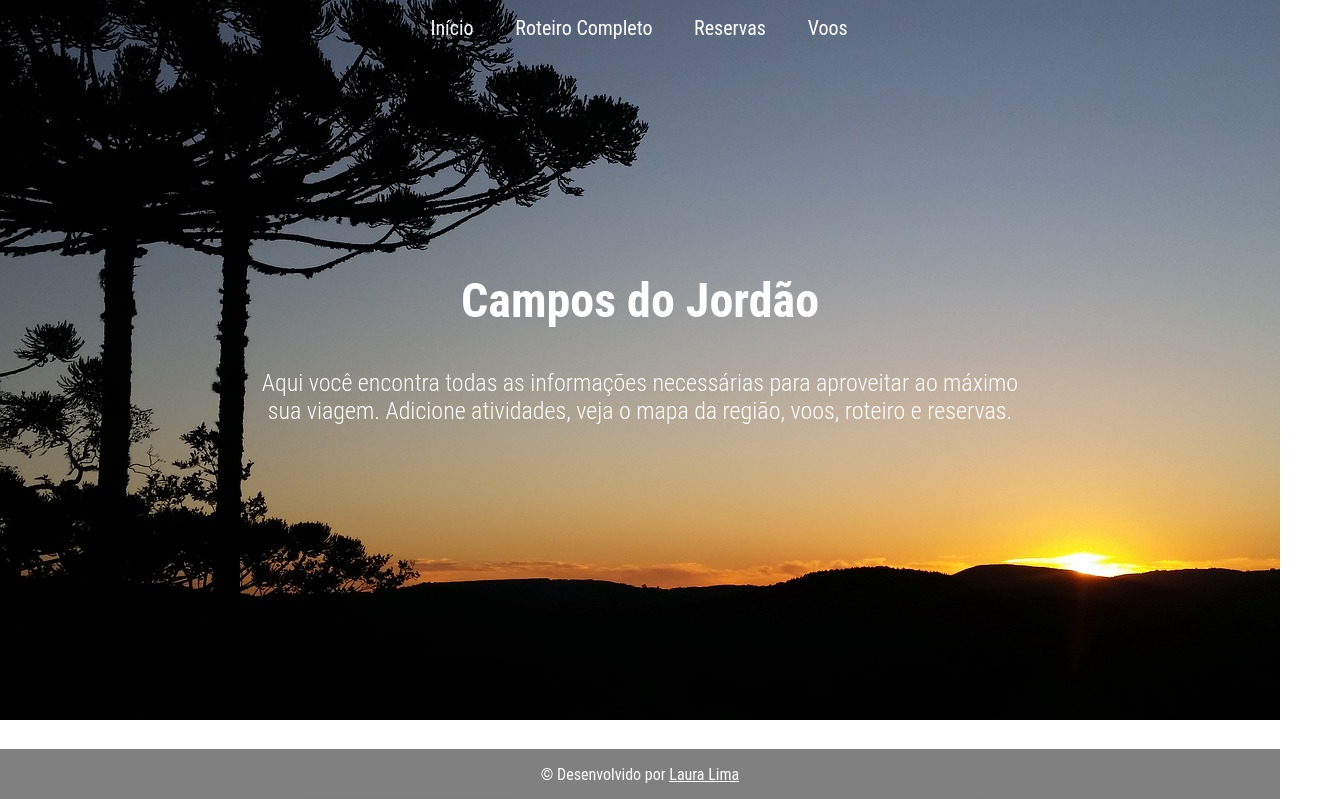
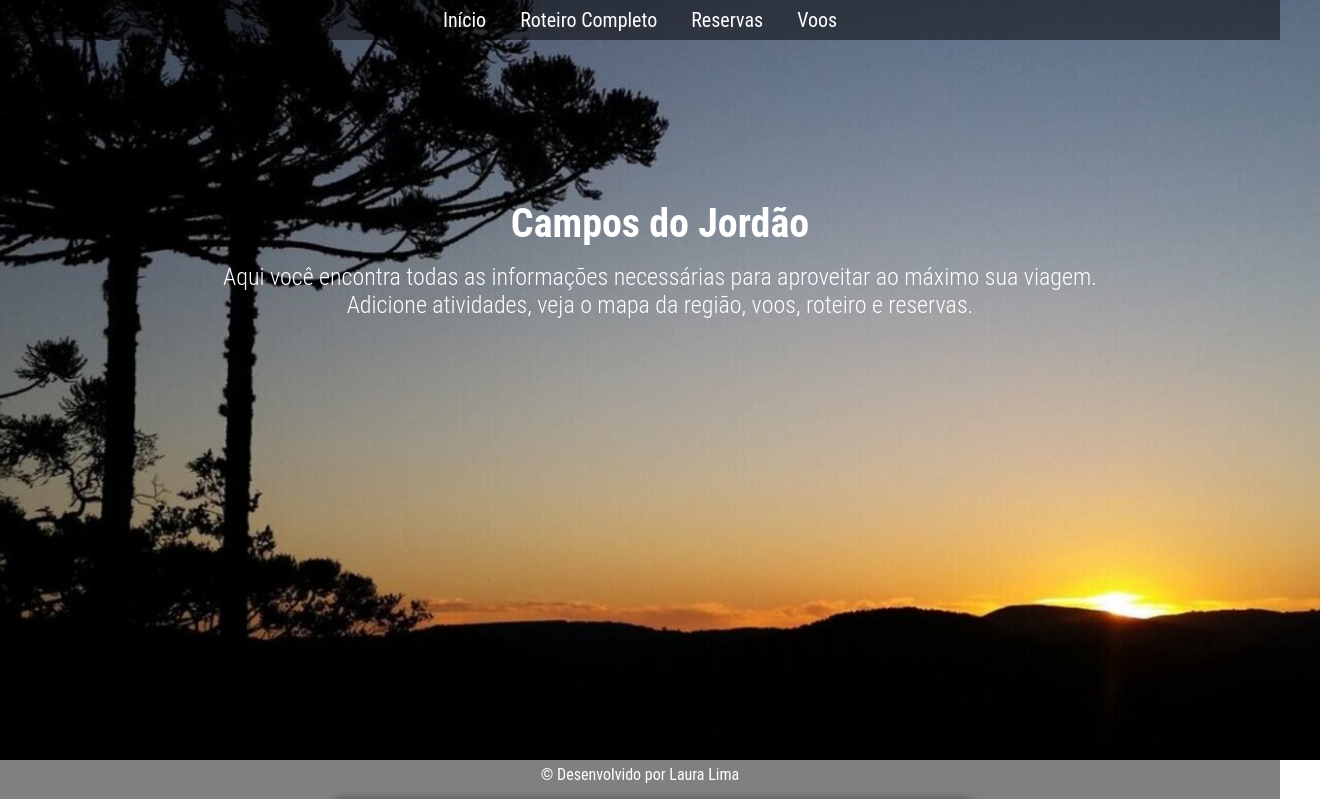
Before and after one commit to lauralimab/TripOrganizer, a plain HTML site: page index.html in a window 1280 px wide. Shown: the top 799 px of the page, 1320 px wide, since content can reach past the window. Drawn offline with nearby package versions, Linux system fonts and the light colour scheme; some packages are replaced by stand-ins of ours; no server answers.

Commit message:
Add files via upload

```diff
--- a/Reservas.css
+++ b/Reservas.css
@@ -42,6 +42,8 @@ table {
     width: 100%;
     border-collapse: collapse;
     margin-bottom: 20px;
+    margin-top: 10px;
+    margin-right: 20px;
     border-radius: 8px;
     box-shadow: rgba(0, 0, 0, 0.5) 0px 0px 10px;
 }
--- a/Roteiro.css
+++ b/Roteiro.css
@@ -1,11 +1,13 @@
 /* Estilos gerais */
 body {
     font-family: 'roboto condensed', sans-serif;
+    position: relative;
     line-height: 1.6;
     margin: 0;
     padding: 0;
     background-color: #f9f9f9;
     color: #333;
+    align-items: center;
 }
 
 /* Cabeçalho */
@@ -25,12 +27,18 @@ header h1 {
 section {
     padding: 20px;
     margin: 20px auto;
-    max-width: 800px;
+    margin-left: 8px auto;
+    margin-right: 8px auto;
+    max-width: 550px;
     background-color: white;
     border-radius: 8px;
     box-shadow: rgba(0, 0, 0, 0.5) 0px 0px 10px;
+    justify-content: center;
 }
 
+#dia4 {
+    margin-bottom: 65px;
+}
 section h2 {
     color: #7d4700;
 }
@@ -54,12 +62,14 @@ section img {
 
 /* Rodapé */
 footer {
+    background-color: #1e1e1e;
+    color: #FFFFFF;
     text-align: center;
-    padding: 10px;
-    background-color: #1e1e1e;
-    color: white;
-    padding-top: 8px;
-    padding-bottom: 8px;
+    width: 100%;
+    position: fixed;
+    bottom: 0;
+    left: 0;
+    right: 0;
 }
 
 footer p a {
--- a/index.html
+++ b/index.html
@@ -6,34 +6,27 @@
     <title>Campos do Jordão</title>
     <link rel="stylesheet" href="style.css">
 </head>
-
-
 <body>
-
     <header>
         <nav>
             <a href="#inicio" role="button">Início</a>
-            <a href="Roteiro.html" target= "_blank" role="button">Roteiro Completo</a>
-            <a href="Reservas.html" target= "_blank" role="button">Reservas</a>
-            <a href="Voos.html" target= "_blank" role="button">Voos</a>
+            <a href="Roteiro.html" target="_blank" role="button">Roteiro Completo</a>
+            <a href="Reservas.html" target="_blank" role="button">Reservas</a>
+            <a href="Voos.html" target="_blank" role="button">Voos</a>
         </nav>
     </header>
-
-    <section id="inicio">
-        <div>
-            <h1>Campos do Jordão</h1>
-            <h2>Aqui você encontra todas as informações necessárias para aproveitar ao máximo sua viagem.
-                Adicione atividades, veja o mapa da região, voos, roteiro e reservas.<br></h2>
-        </div>
-    </section>
-
 
 
     <main>
 
+        <section id="inicio" class="section-with-bg">
+            <div class="inicio">
+                <h1>Campos do Jordão</h1>
+                <h2>Aqui você encontra todas as informações necessárias para aproveitar ao máximo sua viagem.<br> Adicione atividades, veja o mapa da região, voos, roteiro e reservas.</h2>
+            </div>
+        </section>
 
-
-            <section id="agenda">
+        <section id="agenda" class="section-with-bg">
             <div class="container">
                 <h1>Agenda</h1>
                 <button id="toggle-theme">Alternar Tema</button>
@@ -60,17 +53,15 @@
                 <div id="map" style="height: 300px; width: 100%;"></div>
 
                 <!-- Imagem com lazy loading -->
-                    <img data-src="imagem.jpg" alt="Imagem" class="lazy">
+                <img data-src="./img/imagem.jpeg" alt="Imagem" class="lazy">
             </div>
         </section>
-
     </main>
 
     <footer>
         <div id="footer">
             <p>&copy; Desenvolvido por <a href="https://www.linkedin.com/in/laura-lima-348225293" target="_blank">Laura Lima</a></p>
         </div>
-
     </footer>
 
     <!-- Inclua a biblioteca jsPDF -->
@@ -79,6 +70,5 @@
     <script src="https://maps.googleapis.com/maps/api/js?key=AIzaSyBjKhWz2QTatLT_cYPaULXzLLouNcJLzEQ&callback=initMap" async defer></script>
     <!-- Inclua o script JavaScript -->
     <script src="script.js"></script>
-
 </body>
 </html>
--- a/style.css
+++ b/style.css
@@ -1,119 +1,128 @@
+/* Estilos globais */
 body {
-    font-family: 'roboto condensed', sans-serif;
-    background-image: url(img/foto9.jpg);
-    background-size: contain;
-    background-repeat: no-repeat;
-    background-position: top;
-    margin: 15;
-    padding: 15;
+    font-family: 'Roboto Condensed', sans-serif;
+    margin: 0;
+    padding: 0;
+    min-height: 100vh;
+    display: flex;
+    flex-direction: column;
+    margin-left: auto;
+    margin-right: auto;
+}
+
+.section-with-bg {
+    background-size: cover; /* Cobrir toda a área da seção */
+    background-repeat: no-repeat; /* Evitar repetição */
+    background-position: center; /* Centralizar a imagem */
+    padding: 100px 20px; /* Espaçamento interno */
+    text-align: center;
+    color: white; /* Cor do texto */
+    align-items: center;
+}
+
+
+/* Header */
+header {
+    background-color: #0000007f;
+    width: 100%;
+    position: fixed;
+    top: 0;
+    z-index: 1000;
     display: flex;
     justify-content: center;
-    align-items: center;
-    min-height: 100vh;
-
 }
 
-header {
-    background-color: transparent;
-    align-items: center;
-    position: absolute;
-    top: 8px;
+header nav {
     display: flex;
-    justify-content: space-between;
-    padding-left: 80px;
-    padding-right: 80px;
-    padding-top: 8px;
-    padding-bottom: 8px;
-    background-origin: padding-box;
-
+    flex-wrap: wrap; /* Permite que os links quebrem para a próxima linha em telas pequenas */
+    gap: 10px; /* Espaçamento entre os links */
 }
 
 header nav a {
     color: white;
-    font-family: 'Roboto Condensed', sans-serif;
     font-size: 20px;
-    font-weight: 400;
     text-decoration: none;
-    margin-top: 10%;
-    padding-left: 8px;
-
-
+    padding: 8px 12px;
+    border-radius: 10px;
+    transition: background-color 0.3s;
 }
 
-[ role = "button" ] {
-    background-color: transparent;
-    color: white;
-    border-radius: 10px;
-    cursor: pointer;
-    padding-top: 10px;
-    padding-bottom: 10px;
-    padding-right: 10px;
-    margin-bottom: 8%;
-    margin-top: 8%;
-    margin-right: 10px;
-    margin-left: 10px;
-}
-
-[ role = "button" ]:hover {
+header nav a:hover {
     background-color: #0000007f;
 }
 
+/* Seção Início */
 #inicio {
-    background-color: transparent;
+    text-align: center;
+    width: 100%;
+    height: 100vh;
+    max-height: 70vh;
     color: white;
-    position: absolute;
-    padding-top: 0%;
-    margin-bottom: 75%;
-
-}
-
-#inicio h1 {
-    color: white;
-    text-align: center;
-    align-items: center;
-    margin-top: 0;
-    position: relative;
-    font-family: 'Roboto Condensed', sans-serif;
-    font-size: 300%;
-    text-shadow: #202020; /* 2px para a direita, 2px para baixo, 4px de desfoque, cor preta */
+    background-image: url(./img/foto\ teste.jpg);
 
 }
 
 
-#inicio h2 {
-    color: white;
-    font-family: 'Roboto Condensed', sans-serif;
-    text-align: center;
-    align-items: center;
-    text-shadow: #1e1e1e;
-    margin-left: 20%;
-    margin-right: 20%;
-    text-justify: auto;
-    font-weight: 100;
+#inicio h1 {
+    font-size: 2.5rem;
+    margin: 0;
+    margin-top: 100px;
 }
 
-.container {
-    font-family: 'roboto condensed', sans-serif;
-    background-color: #fff;
-    padding: 20px;
-    border-radius: 8px;
-    min-width: 650px;
-    max-width: 800px;
-    margin-top: 800px;
-    margin-bottom: 50px;
-    align-items: center;
-    box-shadow: rgba(0, 0, 0, 0.5) 0px 0px 10px;
+#inicio h2 {
+    font-size: 1.5rem;
+    margin: 10px 10px;
+    margin-top: 16px;
+    text-align: center;
+    font-weight: 300;
+    justify-content: center;
 
 }
 
-h1 {
-    text-align: center;
-    color: #7d4700;
+/* Container da Agenda */
+
+#agenda {
+    background-color: white;
+    padding: 0%;
+    padding-left: 25px;
 }
 
 
+.container {
+    background-color: #fff;
+    padding: 20px;
+    padding-top: 24px;
+    border-radius: 8px;
+    width: auto;
+    min-width: 200px;
+    max-width: 600px;
+    margin: auto;
+    margin-top: 40px;
+    margin-bottom: 60px;
+    margin-left: auto;
+    margin-right: auto;
+    box-shadow: rgba(0, 0, 0, 0.5) 0px 0px 10px;
+}
+
+.container h1 {
+    color: #7d4700;
+    text-align: center;
+}
+
+#weather {
+    color: black;
+}
+
+img.lazy {
+    max-width: 100%;
+    height: auto;
+    border-radius: 8px;
+    margin-top: 15px;
+}
+
+
+/* Formulário */
 form {
-    font-family: 'Roboto Condensed', sans-serif;
     display: flex;
     flex-direction: column;
 }
@@ -131,12 +140,14 @@ button {
     color: white;
     border: none;
     cursor: pointer;
+    transition: background-color 0.3s;
 }
 
 button:hover {
     background-color: #965500ce;
 }
 
+/* Lista de Atividades */
 ul {
     list-style-type: none;
     padding: 0;
@@ -171,6 +182,24 @@ li button:hover {
     background-color: #c82333;
 }
 
+/* Footer */
+#footer {
+    background-color: #0000007f;
+    color: #FFFFFF;
+    text-align: center;
+    width: 100%;
+    position: fixed;
+    bottom: 0;
+    left: 0;
+    right: 0;
+}
+
+#footer a {
+    color: #FFFFFF;
+    text-decoration: none;
+
+}
+
 /* Estilos para o tema escuro */
 body.dark-mode {
     background-color: #121212;
@@ -182,15 +211,25 @@ body.dark-mode .container {
     color: #ffffff;
 }
 
-/* Estilos responsivos */
+/* Media Queries para Responsividade */
 @media (max-width: 600px) {
+    header nav a {
+        font-size: 14px;
+        padding: 6px 10px;
+    }
+
+    #inicio h1 {
+        font-size: 2rem;
+    }
+
+    #inicio h2 {
+        font-size: 1rem;
+    }
+
     .container {
-        width: 90%;
-        padding: 10px;
+        padding: auto;
     }
-    h1 {
-        font-size: 24px;
-    }
+
     input, textarea, button {
         font-size: 14px;
     }
@@ -198,37 +237,12 @@ body.dark-mode .container {
 
 @media (min-width: 601px) and (max-width: 1024px) {
     .container {
-        width: 70%;
+        width: auto;
     }
 }
 
 @media (min-width: 1025px) {
     .container {
-        width: 50%;
+        width: auto;
     }
 }
-
-#footer {
-    background-color: #0000007f;
-    color: #FFFFFF;
-    box-shadow: rgba(0, 0, 0, 0.1);
-    position: fixed;
-    bottom: 0;
-    display: flex;
-    justify-content: center;
-    text-align: center;
-    margin-top: 0px;
-    padding-top: 0px;
-    padding-bottom: 0px;
-    width: 100%;
-    left: 0;
-    right: 0;
-}
-
-#footer a {
-    color: #FFFFFF;
-    align-items: center;
-    justify-content: space-between;
-    font-family: 'Roboto Condensed', sans-serif;
-
-}
```
Also changed, not shown: Roteiro.html (+1 -1 lines), img/foto teste.jpg (added), img/imagem.jpeg (added). Lines whose indentation alone changed are shown as unchanged.
